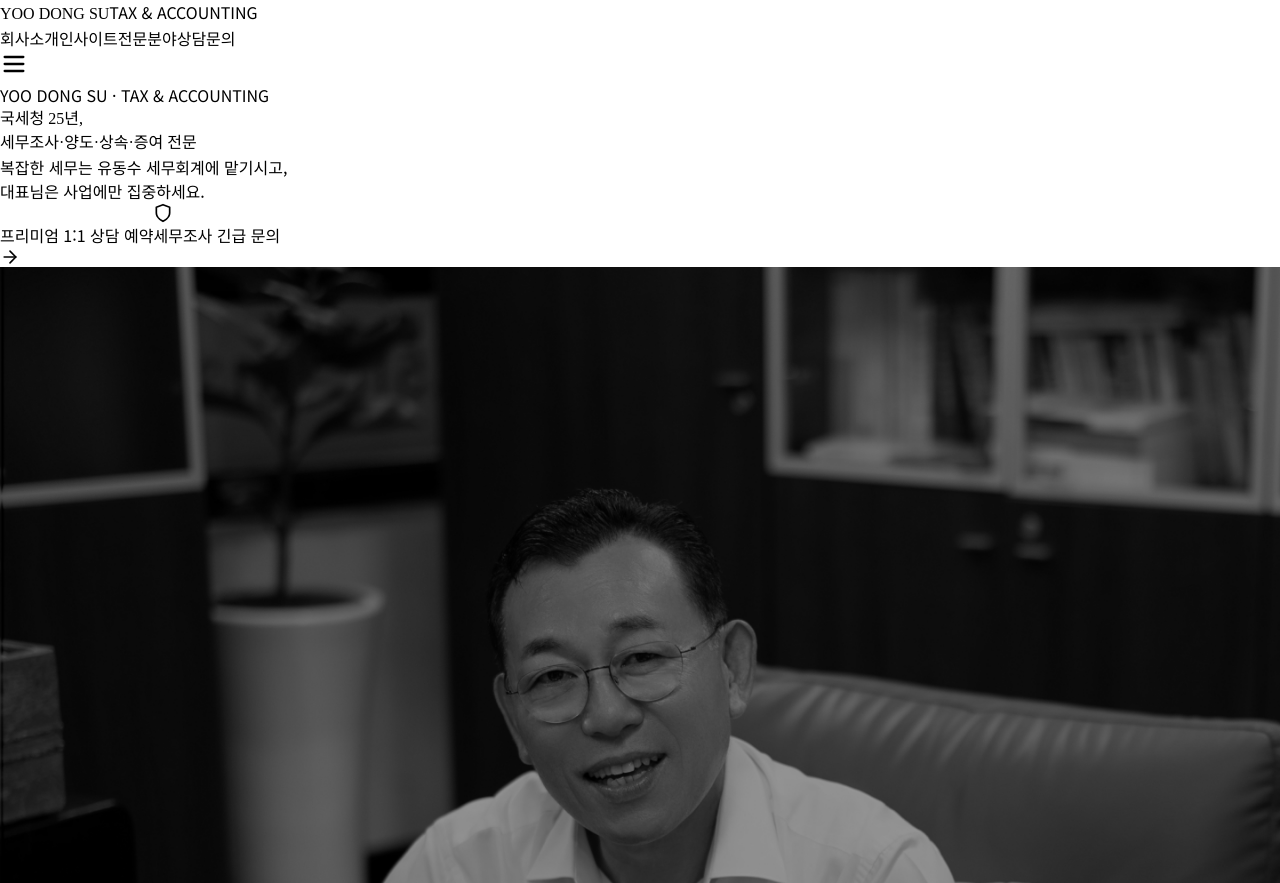
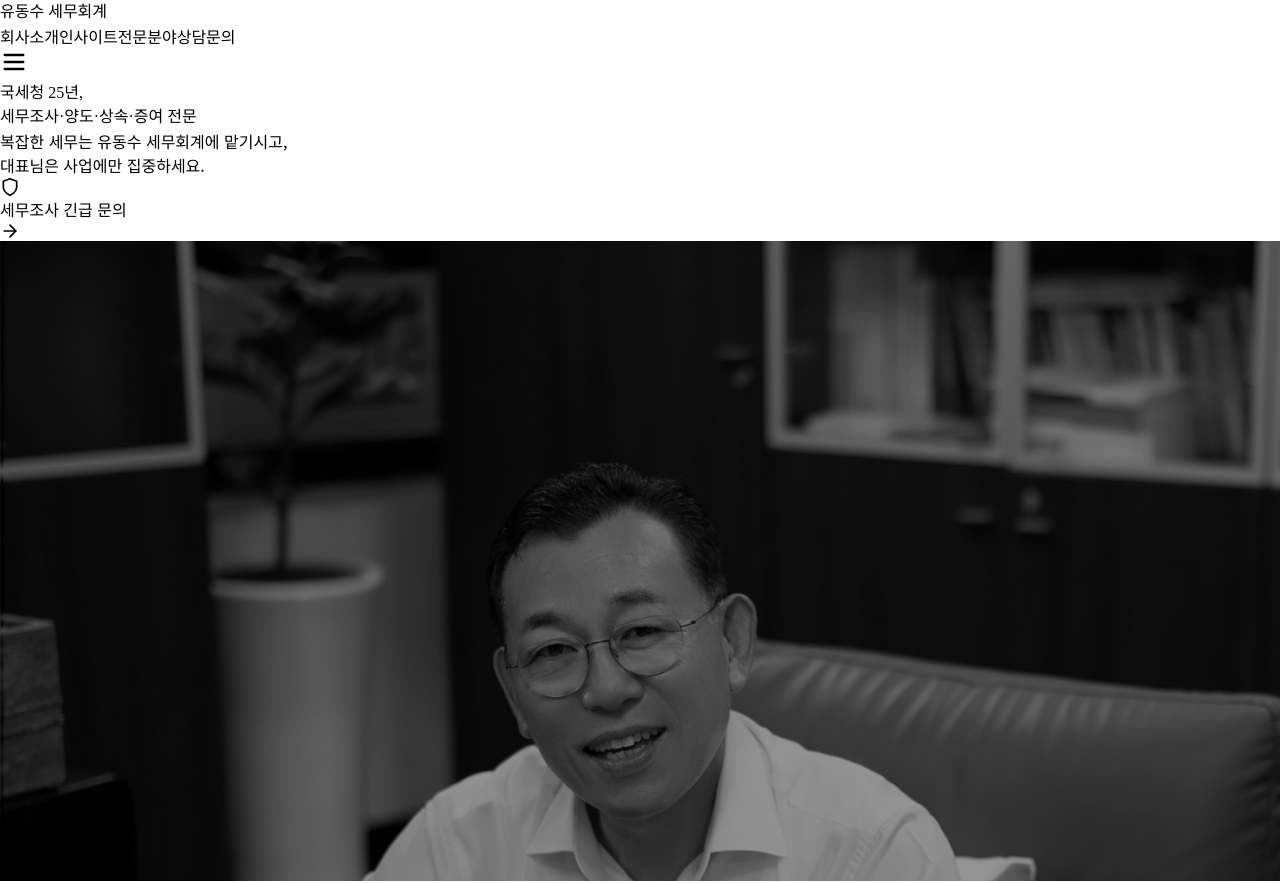
Before and after one commit to letyouweb/tax-template, a React (Vite) app: page / in a window 1280 px wide. Built offline with nearby package versions, Linux system fonts and the light colour scheme.

Commit message:
Hero: 로고 한글화, 영어서브로고 삭제, 버튼 1개로 정리, 행간 조정

```diff
--- a/src/TaxFirmLanding.jsx
+++ b/src/TaxFirmLanding.jsx
@@ -37,9 +37,8 @@ const PremiumTaxFirm = () => {
       {/* 네비게이션 */}
       <nav className={`fixed w-full z-50 transition-all duration-300 ${isScrolled || isMobileMenuOpen ? 'bg-[#1a1a1a]/95 backdrop-blur-md py-4 shadow-xl' : 'bg-transparent py-6'}`}>
         <div className="container mx-auto px-6 flex justify-between items-center">
-          <div className="text-white font-serif text-2xl tracking-widest font-bold z-50">
-            YOO DONG SU
-            <span className="block text-xs font-sans font-light tracking-[0.3em] text-amber-500 mt-1">TAX & ACCOUNTING</span>
+          <div className="text-white font-serif text-2xl tracking-wide font-bold z-50">
+            유동수 세무회계
           </div>
 
           <div className="hidden md:flex items-center space-x-12">
@@ -61,27 +60,21 @@ const PremiumTaxFirm = () => {
         {/* Hero Section - 사진 배경색과 통일 */}
         <section className="snap-section relative flex items-center bg-[#1a1a1a] text-white overflow-hidden">
           <div className="container mx-auto px-6 py-24 grid md:grid-cols-2 gap-12 items-center min-h-screen">
-            <div className="space-y-8">
-              <p className="text-sm tracking-[0.3em] text-amber-500 font-semibold">
-                YOO DONG SU · TAX & ACCOUNTING
-              </p>
-              <h1 className="font-serif text-4xl md:text-5xl leading-snug text-white">
+            <div className="space-y-6">
+              <h1 className="font-serif text-4xl md:text-5xl leading-[1.4] text-white mb-8">
                 국세청 25년,<br />
                 세무조사·양도·상속·증여 전문
               </h1>
-              <p className="text-lg md:text-xl text-slate-300 leading-relaxed">
+              <p className="text-lg md:text-xl text-slate-300 leading-[1.6]">
                 복잡한 세무는 <span className="font-semibold text-white">유동수 세무회계</span>에 맡기시고,<br />
                 대표님은 사업에만 집중하세요.
               </p>
 
-              <div className="flex flex-col md:flex-row gap-4 pt-4">
+              <div className="pt-6">
                 <button className="px-10 py-4 bg-amber-600 text-white rounded-sm hover:bg-amber-500 transition-all flex items-center justify-center gap-3 shadow-lg group">
-                  <span className="font-medium tracking-wide text-lg">프리미엄 1:1 상담 예약</span>
-                  <ArrowRight size={20} className="group-hover:translate-x-1 transition-transform" />
-                </button>
-                <button className="px-10 py-4 border border-slate-500 text-slate-300 rounded-sm hover:border-white hover:text-white transition-all flex items-center justify-center gap-3 hover:bg-white/5">
                   <Shield size={20} />
                   <span className="font-medium tracking-wide text-lg">세무조사 긴급 문의</span>
+                  <ArrowRight size={20} className="group-hover:translate-x-1 transition-transform" />
                 </button>
               </div>
             </div>
```
Also changed, not shown: 6 other files (tests, documents, lock files or other folders).
